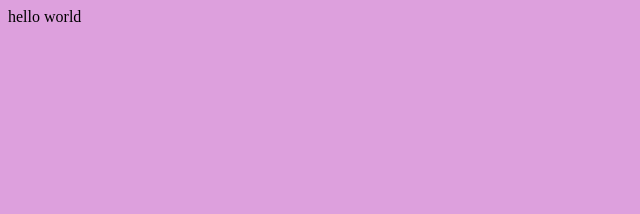
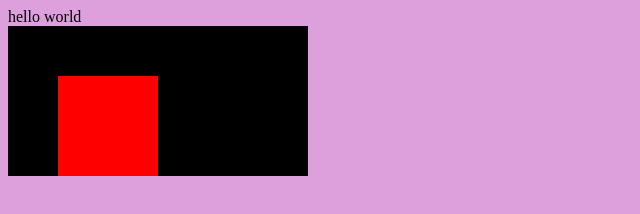
Before and after one commit to chlo84/game-project, a plain HTML site: page index.html in a window 1280 px wide. Shown: the whole page, without its empty margins (0-640 px from the left). Drawn offline with Linux system fonts and the light colour scheme.

Commit message:
updated information for the draw concept

```diff
--- a/index.html
+++ b/index.html
@@ -6,9 +6,10 @@
     <meta name="viewport" content="width=device-width, initial-scale=1.0">
     <title>My first game project!</title>
     <script src='./main.js' defer></script>
+    <link rel = 'stylesheet' href = './styles.css'>
 </head>
-<link rel = 'stylesheet' href = './styles.css'>
 <body>
 <div class='debug'></div>
+<canvas>'width</canvas>
 </body>
 </html>
--- a/main.js
+++ b/main.js
@@ -1,2 +1,13 @@
+// RAM = Random Access Memory = variables
+// CPU = Central Processing Unit = logic execution
+
+
+// FPS =
+
 const debug = document.querySelector('.debug');
 debug.innerText = 'hello world';
+
+const canvas = document.querySelector('canvas');
+const context = canvas.getContext('2d');
+context.fillStyle = 'red';
+context.fillRect(50, 50, 100, 100);
--- a/styles.css
+++ b/styles.css
@@ -2,3 +2,7 @@ body{
     background: plum;
     font-size: 100%;
 }
+
+canvas{
+    background: black;
+}
```
Also changed, not shown: 1 other file.
